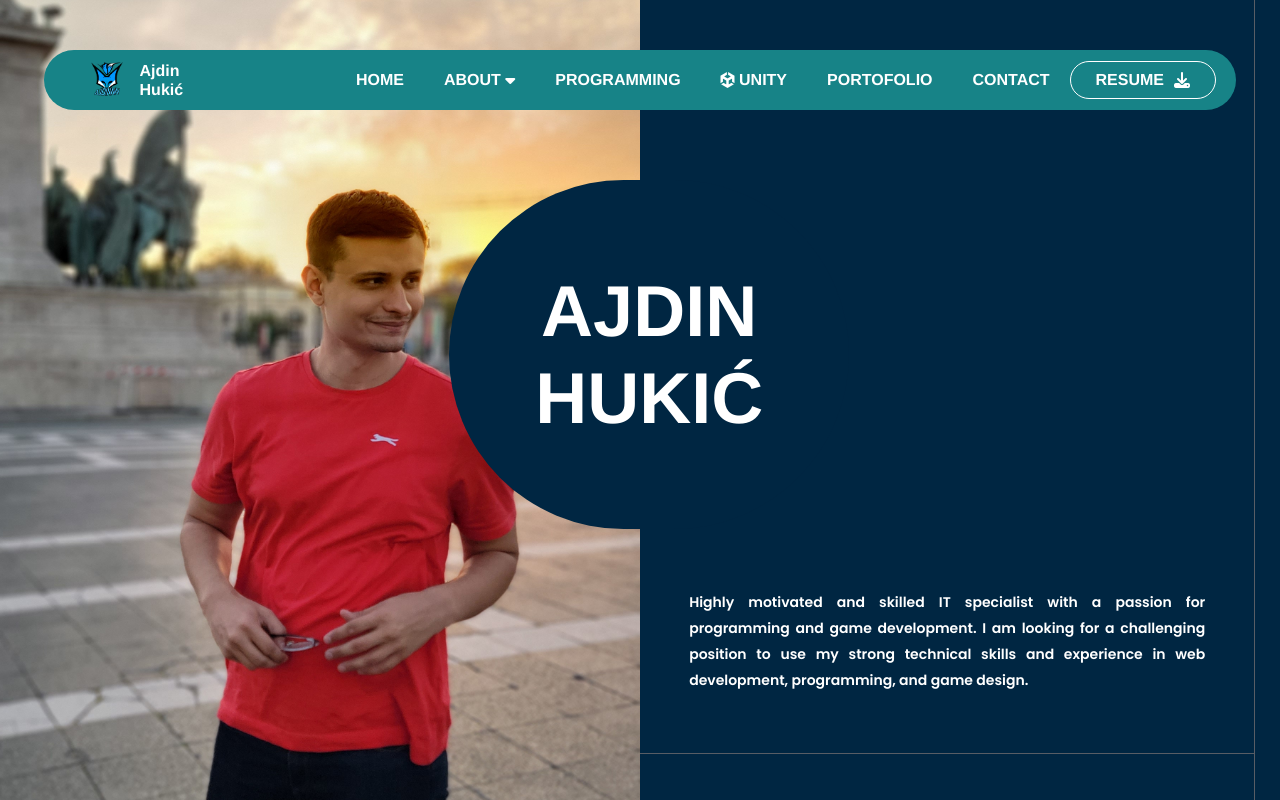
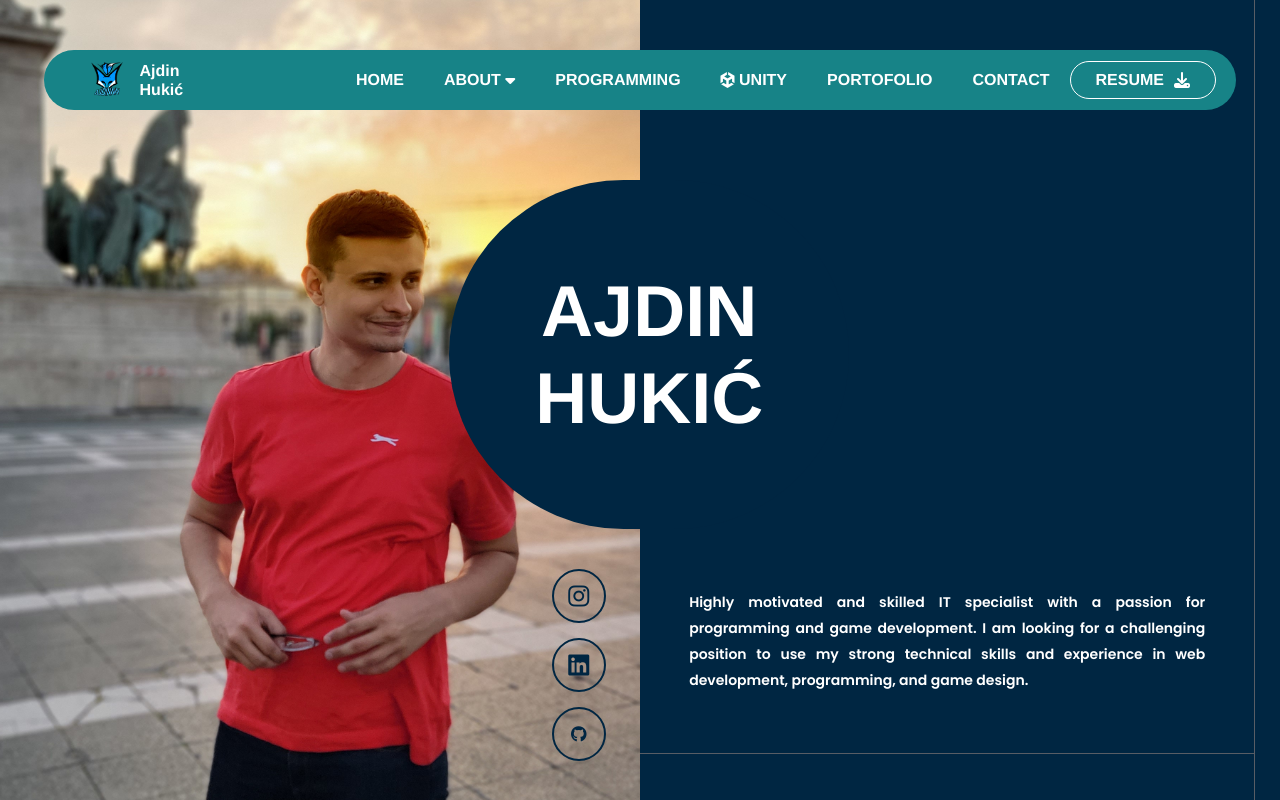
Before and after one commit to AjdiNNN/biography, a Vue app: page / in a window 1280 px wide. Shown: the top 800 px of the page. Built offline with nearby package versions, Linux system fonts and the light colour scheme; what vue-ellipse-progress would draw is missing.

Commit message:
Finished dekstop version

```diff
--- a/src/App.vue
+++ b/src/App.vue
@@ -4,6 +4,17 @@
   <Navigation />
   <div class="container">
         <div class="left-div">
+          <div class="group">
+            <a href="https://www.instagram.com/hukicajdin/" class="element">
+              <i class="fa-brands fa-instagram fa-xl"></i>
+            </a>
+            <a href="https://www.linkedin.com/in/ajdin-huki%C4%87-720243203/" class="element">
+              <i class="fa-brands fa-linkedin fa-xl"></i>
+            </a>
+            <a href="https://github.com/AjdiNNN" class="element">
+              <i class="fa-brands fa-github"></i>
+            </a>
+          </div>
         </div>
         <div class="right-div">
             <div class="content" style="height: 150px; border-bottom: none;">
@@ -416,6 +427,35 @@ export default {
 
 <style>
 @import url('https://fonts.googleapis.com/css2?family=Poppins:wght@600;900&display=swap');
+.left-div .group {
+  position: absolute;
+  bottom: 3%;
+  right: 3%;
+}
+
+.left-div .element {
+  display: flex;
+  flex-direction: column;
+  justify-content: center;
+  align-items: center;
+  height: 30px;
+  width: 30px;
+  margin: 15px;
+  color: #002642;
+  border: 2px solid #002642;
+  padding: 10px;
+  border-radius: 50%;
+}
+.left-div .element i {
+  display: flex;
+  justify-content: center;
+}
+
+.left-div .element:hover {
+  color: #68e0cf;
+  border: 2px solid #68e0cf;
+  cursor: pointer;
+}
 .ve-progress .value {
   color: #68e0cf; /* Change this to the desired font color */
 }
```
